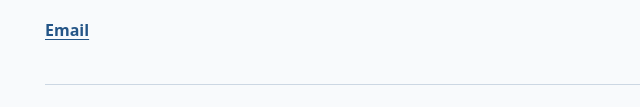
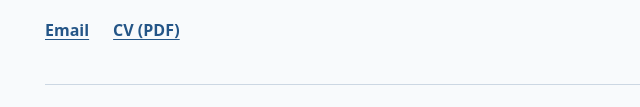
Before and after one commit to yueyang24/yueyang24.github.io, a plain HTML site: page index.html in a window 1280 px wide. Shown: the part 310-417 px from the top of the page, without its empty margins (259-899 px from the left). Drawn offline with Linux system fonts and the light colour scheme.

Commit message:
Publish and link the CV PDF

```diff
--- a/index.html
+++ b/index.html
@@ -13,7 +13,10 @@
       <h1>Yue Yang</h1>
       <p class="affiliation">Ph.D. student in Computer Science, Carnegie Mellon University</p>
       <p>I’m advised by Elaine Shi. My research focuses on cryptography, especially distributed point functions and private information retrieval.</p>
-      <p class="contact"><a href="mailto:yueyang@andrew.cmu.edu">Email</a></p>
+      <p class="contact">
+        <a href="mailto:yueyang@andrew.cmu.edu">Email</a>
+        <a href="cv.pdf">CV (PDF)</a>
+      </p>
     </header>
 
     <section aria-labelledby="publications">
--- a/styles.css
+++ b/styles.css
@@ -60,6 +60,9 @@ p {
 }
 
 .contact {
+  display: flex;
+  flex-wrap: wrap;
+  gap: 0.5rem 1.5rem;
   margin-top: 1.25rem;
   font-weight: 600;
 }
```
Also changed, not shown: 1 other file.
